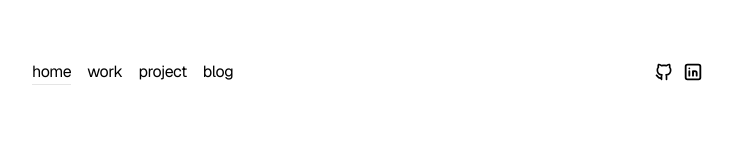
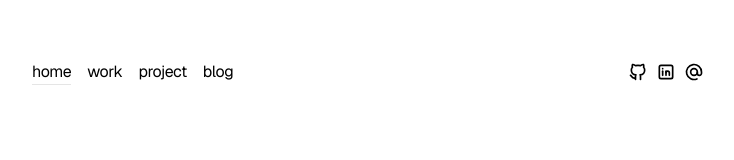
Before and after one commit to isaacdarcilla/isaacdarcilla.com, a Next.js app: page / in a window 1280 px wide. Shown: the top 160 px of the page, without its empty margins (272-1006 px from the left). Built offline with nearby package versions, Linux system fonts and the light colour scheme.

Commit message:
fix: social links

```diff
--- a/app/components/nav.tsx
+++ b/app/components/nav.tsx
@@ -43,7 +43,10 @@ export function Navbar() {
                 <svg xmlns="http://www.w3.org/2000/svg" className="icon icon-tabler icon-tabler-brand-github" width="20" height="20" viewBox="0 0 24 24" stroke-width="2" stroke="currentColor" fill="none" stroke-linecap="round" stroke-linejoin="round"><path stroke="none" d="M0 0h24v24H0z" fill="none" /><path d="M9 19c-4.3 1.4 -4.3 -2.5 -6 -3m12 5v-3.5c0 -1 .1 -1.4 -.5 -2c2.8 -.3 5.5 -1.4 5.5 -6a4.6 4.6 0 0 0 -1.3 -3.2a4.2 4.2 0 0 0 -.1 -3.2s-1.1 -.3 -3.5 1.3a12.3 12.3 0 0 0 -6.2 0c-2.4 -1.6 -3.5 -1.3 -3.5 -1.3a4.2 4.2 0 0 0 -.1 3.2a4.6 4.6 0 0 0 -1.3 3.2c0 4.6 2.7 5.7 5.5 6c-.6 .6 -.6 1.2 -.5 2v3.5" /></svg>
               </a>
               <a className="flex items-center hover:text-neutral-800 dark:hover:text-neutral-100 transition-all" rel="noopener noreferrer" target="_blank" href="https://www.linkedin.com/in/isaacdarcilla">
-                <svg xmlns="http://www.w3.org/2000/svg" className="icon icon-tabler icon-tabler-brand-linkedin" width="22" height="22" viewBox="0 0 24 24" stroke-width="2" stroke="currentColor" fill="none" stroke-linecap="round" stroke-linejoin="round"><path stroke="none" d="M0 0h24v24H0z" fill="none" /><path d="M4 4m0 2a2 2 0 0 1 2 -2h12a2 2 0 0 1 2 2v12a2 2 0 0 1 -2 2h-12a2 2 0 0 1 -2 -2z" /><path d="M8 11l0 5" /><path d="M8 8l0 .01" /><path d="M12 16l0 -5" /><path d="M16 16v-3a2 2 0 0 0 -4 0" /></svg>
+                <svg xmlns="http://www.w3.org/2000/svg" className="icon icon-tabler icon-tabler-brand-linkedin" width="20" height="20" viewBox="0 0 24 24" stroke-width="2" stroke="currentColor" fill="none" stroke-linecap="round" stroke-linejoin="round"><path stroke="none" d="M0 0h24v24H0z" fill="none" /><path d="M4 4m0 2a2 2 0 0 1 2 -2h12a2 2 0 0 1 2 2v12a2 2 0 0 1 -2 2h-12a2 2 0 0 1 -2 -2z" /><path d="M8 11l0 5" /><path d="M8 8l0 .01" /><path d="M12 16l0 -5" /><path d="M16 16v-3a2 2 0 0 0 -4 0" /></svg>
+              </a>
+              <a className="flex items-center hover:text-neutral-800 dark:hover:text-neutral-100 transition-all" href="mailto:isaacdarcilla@gmail.com">
+                <svg xmlns="http://www.w3.org/2000/svg" className="icon icon-tabler icon-tabler-at" width="20" height="20" viewBox="0 0 24 24" stroke-width="2" stroke="currentColor" fill="none" stroke-linecap="round" stroke-linejoin="round"><path stroke="none" d="M0 0h24v24H0z" fill="none" /><path d="M12 12m-4 0a4 4 0 1 0 8 0a4 4 0 1 0 -8 0" /><path d="M16 12v1.5a2.5 2.5 0 0 0 5 0v-1.5a9 9 0 1 0 -5.5 8.28" /></svg>
               </a>
             </div>
           </div>
```
